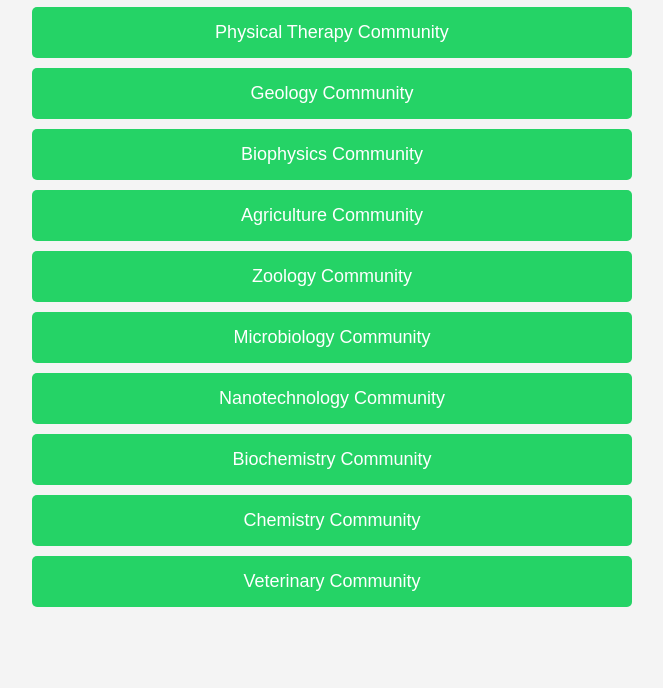
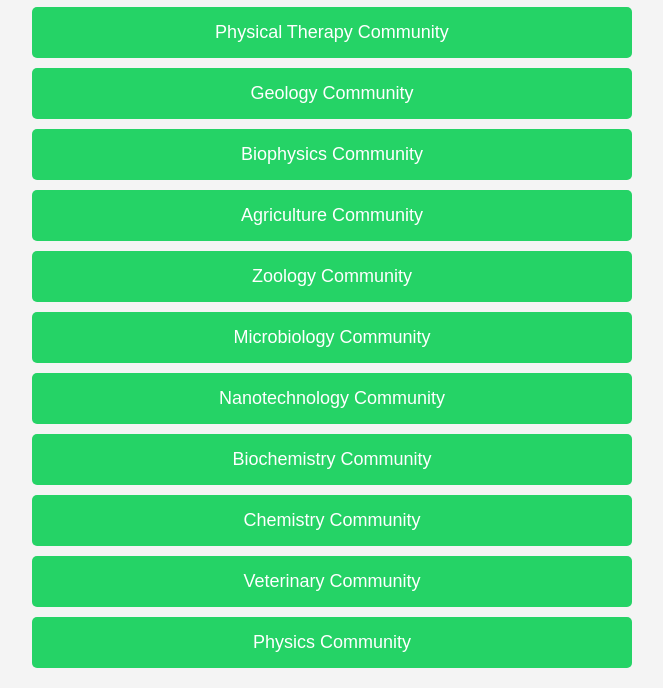
Before and after one commit to Mostafa-shehata1/URS, a plain HTML site: page index.html in a window 1280 px wide. Shown: the part 132-820 px from the top of the page, without its empty margins (308-971 px from the left). Drawn offline with Linux system fonts and the light colour scheme.

Commit message:
Update index.html

```diff
--- a/index.html
+++ b/index.html
@@ -52,6 +52,7 @@
         <a href="https://chat.whatsapp.com/GULxQMcxkPACOTHYlNcQVW" target="_blank">Biochemistry Community </a>
         <a href="https://chat.whatsapp.com/CqU2sdNK0OW8SbWuIXMD7g" target="_blank">Chemistry Community </a>
         <a href="https://chat.whatsapp.com/FyhmZSRkeaT8XbkHmhTGVA" target="_blank">Veterinary Community </a>
+        <a href="https://chat.whatsapp.com/HVRDe8dav8f8LUU0MO7Met" target="_blank">Physics Community </a>
 
 
     </div>
```
